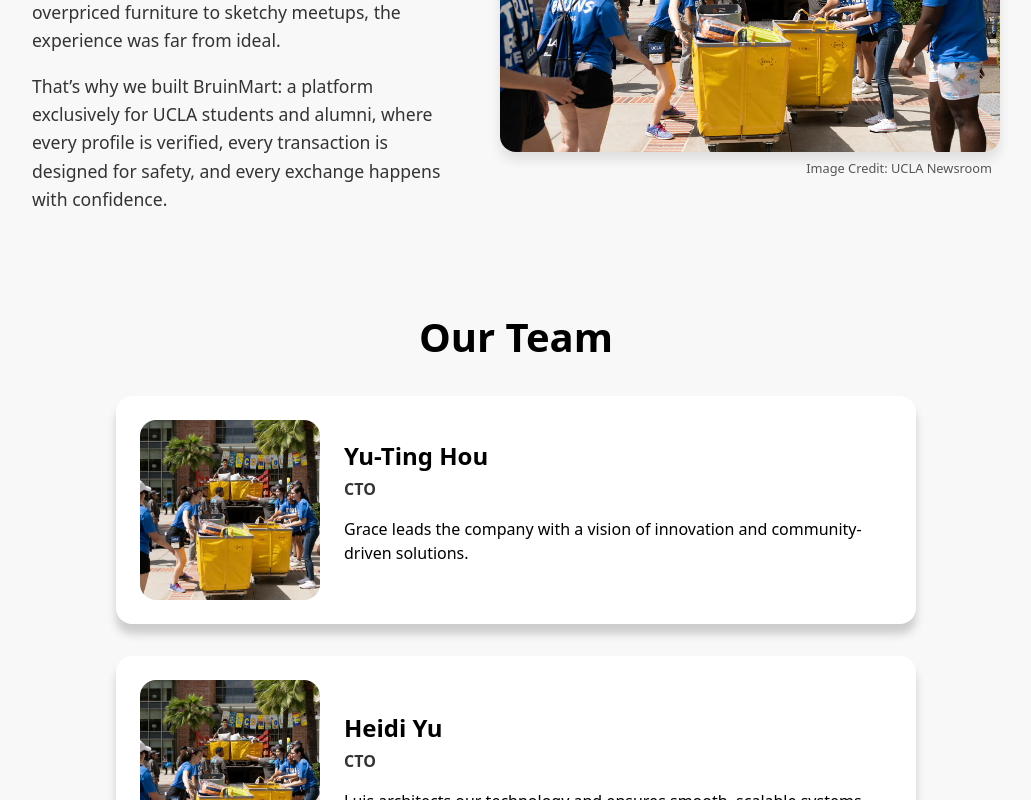
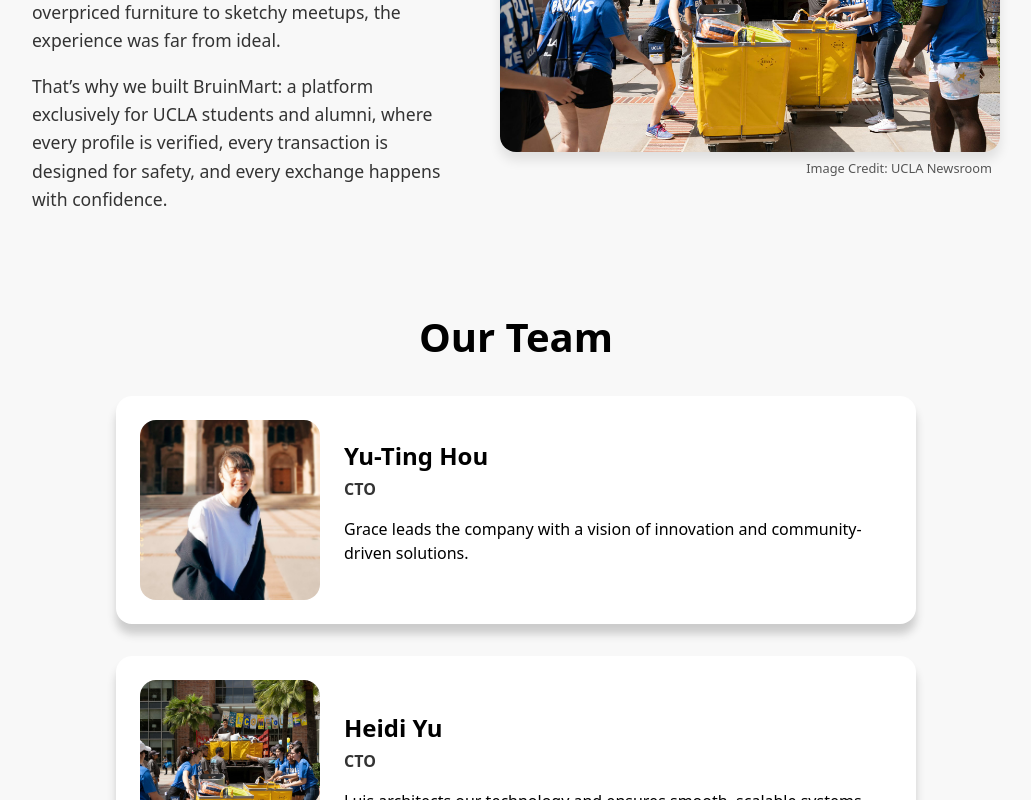
Before and after one commit to ythou00/BruinMart_Official, a React (Vite) app: page /about-us in a window 1280 px wide. Shown: the part 448-1248 px from the top of the page, without its empty margins (124-1155 px from the left). Built offline with nearby package versions, Linux system fonts and the light colour scheme; a web font is replaced by a local one.

Commit message:
added member-1 pic

```diff
--- a/src/component/about.jsx
+++ b/src/component/about.jsx
@@ -2,6 +2,7 @@ import React from 'react';
 import MemberCard from './memberCard';
 import './about.css';
 import moveInImage from '../assets/bruin-move-in.jpg'
+import memberImage1 from '../assets/ythou.jpg'
 import Footer from './footer'
 
 
@@ -49,7 +50,7 @@ export default function About() {
             <MemberCard
                 name="Yu-Ting Hou"
                 role="CTO"
-                imgSrc={moveInImage}
+                imgSrc={memberImage1}
                 description="Grace leads the company with a vision of innovation and community-driven solutions."
             />
             <MemberCard
```
Also changed, not shown: src/assets/ythou.jpg (added).
